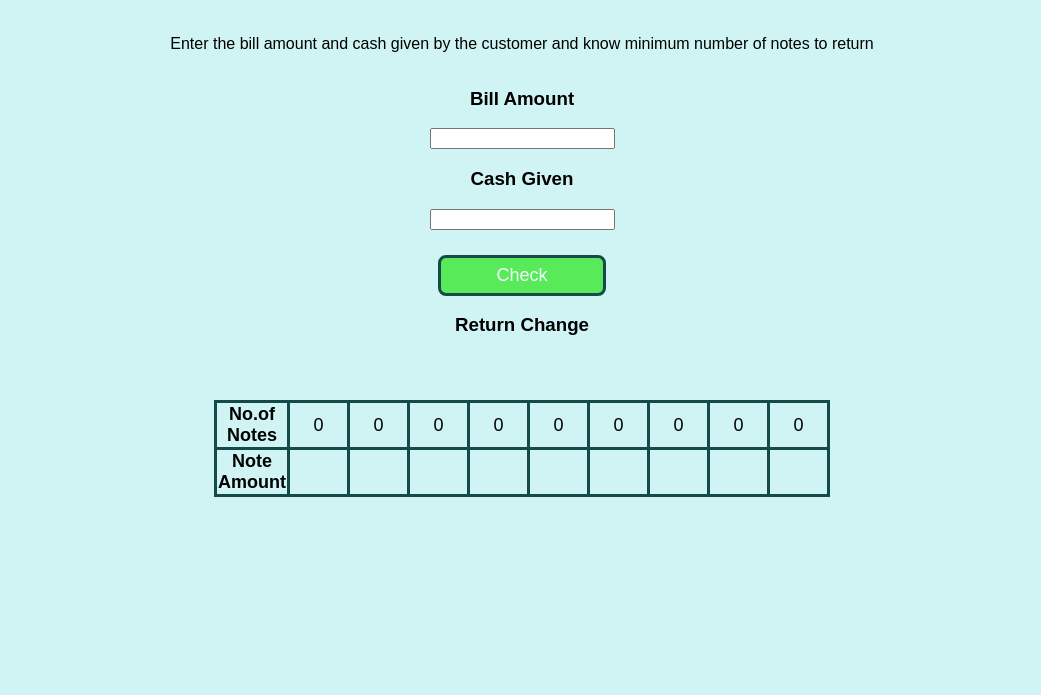
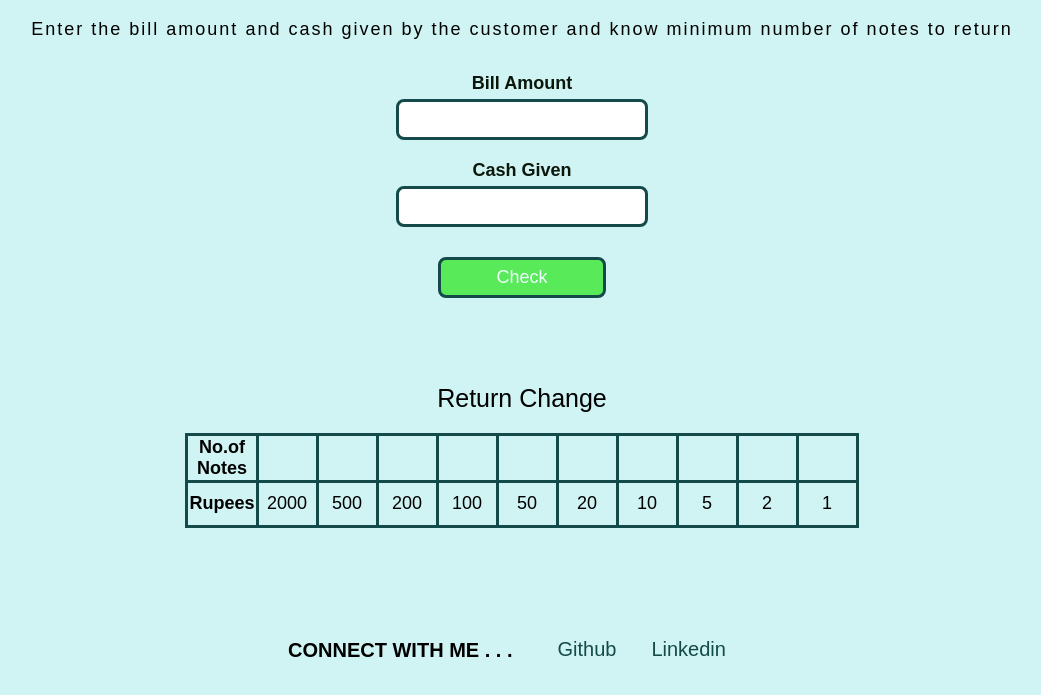
Before and after one commit to Prachi-Gore/Cash-Register-Manager, a plain HTML site: page index.html in a window 1280 px wide. Shown: the part 61-756 px from the top of the page, without its empty margins (118-1159 px from the left). Drawn offline with Linux system fonts and the light colour scheme.

Commit message:
Update index.html

```diff
--- a/index.html
+++ b/index.html
@@ -11,42 +11,59 @@
     <div class="container">
 
         <h1 class="heading">Cash Register Manager</h1>
-        <p class="discreption">Enter the bill amount and cash given by the customer and know minimum number of notes to return</p>
+        <p class="discription">Enter the bill amount and cash given by the customer and know minimum number of notes to return</p>
 
-        <h3 class="bill-cash-return">Bill Amount</h3>
-        <input type="number">
-        <h3 class="bill-cash-return">Cash Given</h3>
-        <input type="number">
-        <button type="submit" class="btn">Check</button>
-        <h3 class="bill-cash-return">Return Change</h3>
+        <div class="bill">
+        <label for="bill-amount">Bill Amount<label>
+        <input type="number" id="bill-amount"/>
+        </div>
+
+        <div class="cash">
+        <label for="cash-given">Cash Given</lable>
+        <input type="number" id="cash-given"/>
+        </div>
+
+        <button  class='btn'>Check</button>
+
+        <p class="error-msg" ></p>
+
         <table class="table">
+            <caption class="table-name">Return Change</caption>
             <tr>
-              <th>No.of Notes</th>
-     <td>0</td>
-<td>0</td>
-<td>0</td>
-<td>0</td>
-<td>0</td>
-<td>0</td>
-<td>0</td>
-<td>0</td>
-<td>0</td>
+            <th class="no-of-notes">No.of Notes</th>
+              <td class="notesToReturn"></td>
+              <td class="notesToReturn"></td>
+              <td class="notesToReturn"></td>
+              <td class="notesToReturn"></td>
+              <td class="notesToReturn"></td>
+              <td class="notesToReturn"></td>
+              <td class="notesToReturn"></td>
+              <td class="notesToReturn"></td>
+              <td class="notesToReturn"></td>
+              <td class="notesToReturn"></td>
             </tr>
             <tr>
-<th>Note Amount</th>
-<td></td>
-<td></td>
-<td></td>
-<td></td>
-<td></td>
-<td></td>
-<td></td>
-<td></td>
-<td></td>
+            <th class="rupees-">Rupees</th>
+               <td class="rupees">2000</td>
+               <td class="rupees">500</td>
+               <td class="rupees">200</td>
+               <td class="rupees">100</td>
+               <td class="rupees">50</td>
+               <td class="rupees">20</td>
+               <td class="rupees">10</td>
+               <td class="rupees">5</td>
+               <td class="rupees">2</td>
+               <td class="rupees">1</td>
             </tr>
         </table>
-
+    <footer>
+        <h4 class="footer-header">CONNECT  WITH    ME . . .</h3>
+        <ul class="unorderlist">
+            <li><a href="https://github.com/Prachi-Gore">Github</a></li>
+            <li><a href="https://www.linkedin.com/in/prachi-gore-4772a11a5">Linkedin</a></li>
+        </ul>
+    </footer>
     </div>
-
+    <script src="app.js"> </script>
 </body>
 </html>
```
